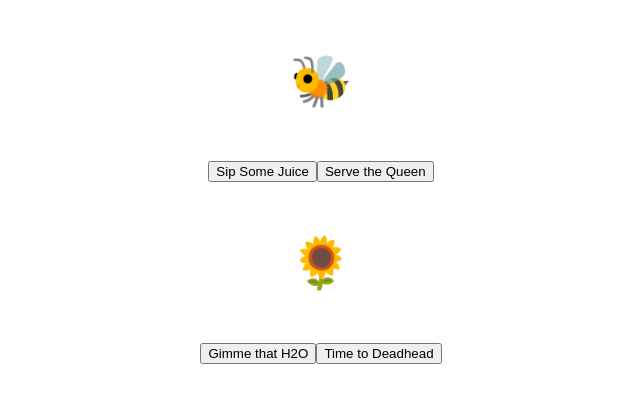
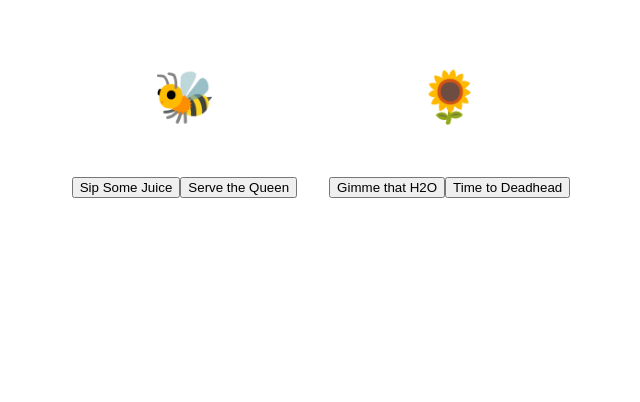
Before and after one commit to amayamaya/busy-garden, a React (Create React App) app: page / in a window 1280 px wide. Shown: the top 402 px of the page, without its empty margins (319-959 px from the left). Built offline with nearby package versions, Linux system fonts and the light colour scheme.

Commit message:
added styling to bee vs flower

```diff
--- a/src/App.css
+++ b/src/App.css
@@ -1,38 +1,23 @@
 .App {
+  display: flex;
+  flex-direction: column;
+  /* justify-content: space-between; */
+  align-items: center;
   text-align: center;
 }
 
-.App-logo {
-  height: 40vmin;
-  pointer-events: none;
+.beeVsFlower {
+  display: flex;
+  flex-direction: row;
+  justify-content: space-between;
+  align-items: center;
+  text-align: center;
 }
 
-@media (prefers-reduced-motion: no-preference) {
-  .App-logo {
-    animation: App-logo-spin infinite 20s linear;
-  }
-}
-
-.App-header {
-  background-color: #282c34;
-  min-height: 100vh;
+.pollinators {
   display: flex;
   flex-direction: column;
+  justify-content: center;
   align-items: center;
-  justify-content: center;
-  font-size: calc(10px + 2vmin);
-  color: white;
+  margin: 1em;
 }
-
-.App-link {
-  color: #61dafb;
-}
-
-@keyframes App-logo-spin {
-  from {
-    transform: rotate(0deg);
-  }
-  to {
-    transform: rotate(360deg);
-  }
-}
--- a/src/App.js
+++ b/src/App.js
@@ -9,14 +9,15 @@ function App() {
 
   return (
     <div className="App">
-      <div className="pollinator">
+      <div className="beeVsFlower">
+        <div className="pollinators">
           <p style={{ fontSize: `${beeSize}px` }}>🐝</p>
           <div className="buttons">
             <button onClick={() => setBeeSize(beeSize + 20)}>Sip Some Juice</button>
             <button onClick={() => setBeeSize(beeSize - 20)}>Serve the Queen</button>
           </div>
         </div>
-      <div className="pollinator">
+        <div className="pollinators">
           <p style={{ fontSize: `${flowerSize}px` }}>🌻</p>
           <div className="buttons">
             <button onClick={() => setFlowerSize(flowerSize + 20)}>Gimme that H2O</button>
@@ -24,6 +25,8 @@ function App() {
           </div>
         </div>
       </div>
+      <div className="dayOrNight"></div>
+    </div>
   );
 }
 
```
Lines whose indentation alone changed are shown as unchanged.
